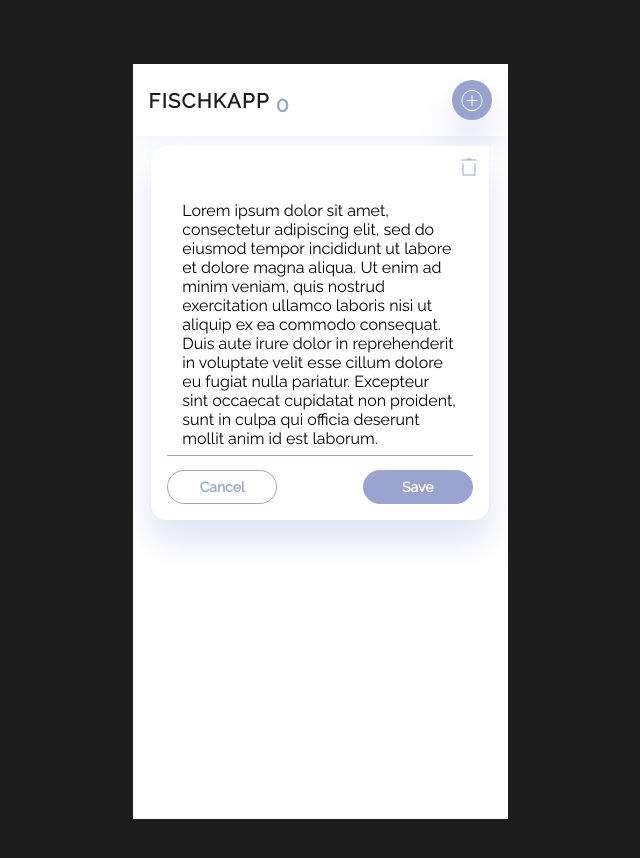
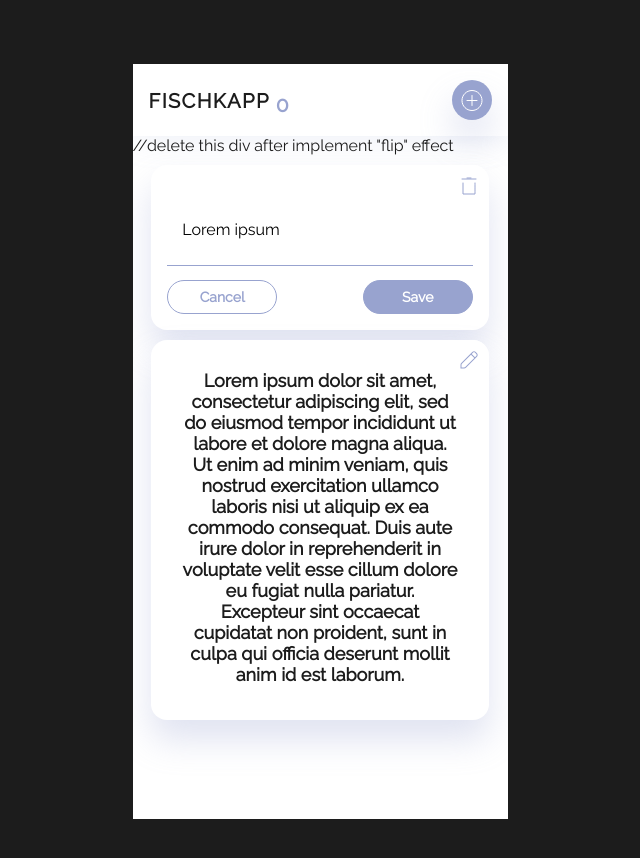
Before and after one commit to nerdbord/fischkapp-lhjevxe9, a React (Vite) app: page / in a window 1280 px wide. Both pictures are taken after a click on the button 788 px from the left and 167 px from the top of the page. Shown: the top 858 px of the page, without its empty margins (320-960 px from the left). Built offline with nearby package versions, Linux system fonts and the light colour scheme.

Commit message:
implement new components
buttons for edit view
and one side of a card component (prepared for adding flip effect in the next task)

```diff
--- a/src/App.tsx
+++ b/src/App.tsx
@@ -6,7 +6,10 @@ function App() {
   return (
     <AppContainer>
       <AppHeader onAddCard={() => {}} cardsAmount={0} />
-      <CardComponent cardText="Lorem ipsum dolor sit amet, consectetur adipiscing elit, sed do eiusmod tempor incididunt ut labore et dolore magna aliqua. Ut enim ad minim veniam, quis nostrud exercitation ullamco laboris nisi ut aliquip ex ea commodo consequat. Duis aute irure dolor in reprehenderit in voluptate velit esse cillum dolore eu fugiat nulla pariatur. Excepteur sint occaecat cupidatat non proident, sunt in culpa qui officia deserunt mollit anim id est laborum." />
+      <CardComponent
+        front="Lorem ipsum"
+        back="Lorem ipsum dolor sit amet, consectetur adipiscing elit, sed do eiusmod tempor incididunt ut labore et dolore magna aliqua. Ut enim ad minim veniam, quis nostrud exercitation ullamco laboris nisi ut aliquip ex ea commodo consequat. Duis aute irure dolor in reprehenderit in voluptate velit esse cillum dolore eu fugiat nulla pariatur. Excepteur sint occaecat cupidatat non proident, sunt in culpa qui officia deserunt mollit anim id est laborum."
+      />
     </AppContainer>
   )
 }
--- /dev/null
+++ b/src/components/CardButton.module.css
@@ -0,0 +1,19 @@
+.basic {
+  font-family: 'Raleway';
+  font-style: normal;
+  font-weight: 600;
+  font-size: 14px;
+  line-height: 18px;
+  border: 1px solid #98a3cf;
+  border-radius: 30px;
+  width: 110px;
+  height: 34px;
+}
+.left {
+  color: #98a3cf;
+  background-color: #ffffff;
+}
+.right {
+  color: #ffffff;
+  background-color: #98a3cf;
+}
--- /dev/null
+++ b/src/components/CardButton.tsx
@@ -0,0 +1,20 @@
+import React from 'react'
+import css from './CardButton.module.css'
+interface CardButtonProps {
+  text: string
+  position: 'left' | 'right'
+  onClick(): void
+}
+
+export const CardButton: React.FC<CardButtonProps> = ({
+  text,
+  position,
+  onClick,
+}) => {
+  const combinedClassName = `${css.basic} ${css[position]}`
+  return (
+    <button className={combinedClassName} onClick={onClick}>
+      {text}
+    </button>
+  )
+}
--- a/src/components/CardComponent.tsx
+++ b/src/components/CardComponent.tsx
@@ -1,42 +1,19 @@
-import React, { useState, useRef } from 'react'
-import { CardDefault } from './CardDefault'
-import { CardEdit } from './CardEdit'
+import React from 'react'
+import { CardOneSite } from './CardOneSite'
 
-interface TProps {
-  cardText: string
+interface CardComponentProps {
+  front: string
+  back: string
 }
-
-export const CardComponent: React.FC<TProps> = ({ cardText }) => {
-  const [text, setText] = useState(cardText)
-  const [isEditing, setIsEditing] = useState(false)
-  const inputRef = useRef('')
-
-  const handleSaveBtn = () => {
-    if (inputRef.current) {
-      setText(inputRef.current)
-    }
-    setIsEditing(false)
-  }
-
-  return !isEditing ? (
-    <CardDefault
-      text={text}
-      onEditBtnClick={() => {
-        setIsEditing(true)
-      }}
-    />
-  ) : (
-    <CardEdit
-      text={text}
-      onCancelBtnClick={() => {
-        setIsEditing(false)
-      }}
-      onSaveBtnClick={handleSaveBtn}
-      onInputChange={(e) => {
-        if (e.target) {
-          inputRef.current = e.target.value
-        }
-      }}
-    />
+export const CardComponent: React.FC<CardComponentProps> = ({
+  front,
+  back,
+}) => {
+  return (
+    <div style={{ width: '100%' }}>
+      //delete this div after implement "flip" effect
+      <CardOneSite cardText={front} />
+      <CardOneSite cardText={back} />
+    </div>
   )
 }
--- a/src/components/CardDefault.module.css
+++ b/src/components/CardDefault.module.css
@@ -15,6 +15,7 @@
   border-radius: 16px;
   cursor: pointer;
   word-wrap: break-word;
+  overflow: hidden;
 }
 .editButton {
   position: absolute;
--- a/src/components/CardEdit.module.css
+++ b/src/components/CardEdit.module.css
@@ -1,9 +1,11 @@
 .editView {
+  composes: defaultView from './CardDefault.module.css';
   display: flex;
   flex-direction: column;
   justify-content: end;
   padding: 16px;
   padding-top: 40px;
+  overflow: hidden;
 }
 .editView textarea {
   width: 100%;
@@ -26,38 +28,15 @@
 .editView textarea:focus {
   outline: none;
 }
-.editView .deleteButton {
+.deleteButton {
   position: absolute;
   top: 0;
   right: 0;
   background-color: inherit;
   border: 0;
 }
-.editView .editButtons {
+.buttonsPanel {
   display: flex;
   justify-content: space-between;
   width: 100%;
 }
-
-.editView .saveButton,
-.editView .cancelButton {
-  font-family: 'Raleway';
-  font-style: normal;
-  font-weight: 600;
-  font-size: 14px;
-  line-height: 18px;
-  color: #ffffff;
-  background-color: #98a3cf;
-  border: 1px solid #98a3cf;
-  border-radius: 30px;
-  width: 110px;
-  height: 34px;
-}
-.editView .saveButton {
-  color: #ffffff;
-  background-color: #98a3cf;
-}
-.editView .cancelButton {
-  color: #98a3cf;
-  background-color: #ffffff;
-}
--- a/src/components/CardEdit.tsx
+++ b/src/components/CardEdit.tsx
@@ -1,17 +1,19 @@
 import React, { useRef, useEffect } from 'react'
 import { Delete } from './icons/Delete'
+import { CardButton } from './CardButton'
 import css from './CardEdit.module.css'
-import defaultView from './CardDefault.module.css'
 
-type TProps = {
+interface CardEditProps {
   text: string
+  smallText?: string
   onCancelBtnClick(): void
   onSaveBtnClick(): void
   onInputChange(e: React.ChangeEvent<HTMLTextAreaElement>): void
 }
 
-export const CardEdit: React.FC<TProps> = ({
+export const CardEdit: React.FC<CardEditProps> = ({
   text,
+  smallText,
   onSaveBtnClick,
   onCancelBtnClick,
   onInputChange,
@@ -27,23 +29,19 @@ export const CardEdit: React.FC<TProps> = ({
     }
   }
   return (
-    <div className={`${defaultView.defaultView} ${css.editView}`}>
+    <div className={css.editView}>
       <button className={css.deleteButton}>{<Delete />}</button>
+      <p className={css.smallText}>{smallText}</p>
       <textarea
         ref={textareaRef}
         cols={20}
         defaultValue={text}
         onChange={onInputChange}
         onInput={resizeTextArea}
-        rows={1}
       />
-      <div className={css.editButtons}>
-        <button className={css.cancelButton} onClick={onCancelBtnClick}>
-          Cancel
-        </button>
-        <button className={css.saveButton} onClick={onSaveBtnClick}>
-          Save
-        </button>
+      <div className={css.buttonsPanel}>
+        <CardButton text="Cancel" position="left" onClick={onCancelBtnClick} />
+        <CardButton text="Save" position="right" onClick={onSaveBtnClick} />
       </div>
     </div>
   )
--- /dev/null
+++ b/src/components/CardOneSite.tsx
@@ -0,0 +1,42 @@
+import React, { useState, useRef } from 'react'
+import { CardDefault } from './CardDefault'
+import { CardEdit } from './CardEdit'
+
+interface CardOneSiteProps {
+  cardText: string
+}
+
+export const CardOneSite: React.FC<CardOneSiteProps> = ({ cardText }) => {
+  const [text, setText] = useState(cardText)
+  const [isEditing, setIsEditing] = useState(false)
+  const inputRef = useRef('')
+
+  const handleSaveBtn = () => {
+    if (inputRef.current) {
+      setText(inputRef.current)
+    }
+    setIsEditing(false)
+  }
+
+  return !isEditing ? (
+    <CardDefault
+      text={text}
+      onEditBtnClick={() => {
+        setIsEditing(true)
+      }}
+    />
+  ) : (
+    <CardEdit
+      text={text}
+      onCancelBtnClick={() => {
+        setIsEditing(false)
+      }}
+      onSaveBtnClick={handleSaveBtn}
+      onInputChange={(e: React.ChangeEvent<HTMLTextAreaElement>) => {
+        if (e.target) {
+          inputRef.current = e.target.value
+        }
+      }}
+    />
+  )
+}
```
